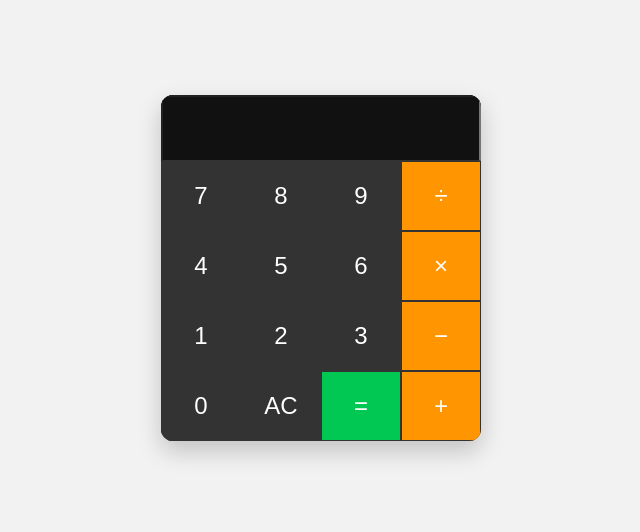
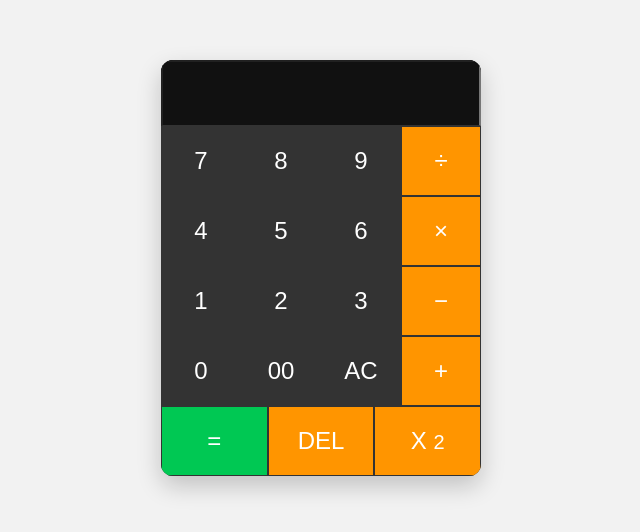
Before and after one commit to Syed-Zain-bukhari/calculator-basic, a plain HTML site: page index.html in a window 1280 px wide. Shown: the part 132-664 px from the top of the page, without its empty margins (319-959 px from the left). Drawn offline with Linux system fonts and the light colour scheme.

Commit message:
add new buttons

```diff
--- a/app.js
+++ b/app.js
@@ -15,3 +15,16 @@ function getResult() {
     result.value = eval(result.value);
   }
 }
+function getSquare() {
+  {
+    var result = document.getElementById("result");
+    result.value = result.value*result.value;
+  }
+}
+function toDelete() {
+  {
+    var result = document.getElementById("result");
+    var newResult = result.value.slice(0,-1);
+    result.value = newResult;
+  }
+}
--- a/index.html
+++ b/index.html
@@ -27,9 +27,17 @@
       <button class="operator" onclick="getinput('-')">−</button>
 
       <button class="btn" onclick="getinput('0')">0</button>
+      <button class="btn" onclick="getinput('00')">00</button>
       <button class="btn" onclick="clearResult()">AC</button>
+      <button class="operator" onclick="getinput('+')">+</button>
+
+
+
+    </div>
+    <div class="set">
       <button class="equals" onclick="getResult()">=</button>
-      <button class="operator" onclick="getinput('+')">+</button>
+    <button  class="operator" onclick="toDelete()">DEL</button>
+    <button class="operator" onclick="getSquare('')">X <small>2</small></button>
     </div>
   </div>
 </body>
--- a/style.css
+++ b/style.css
@@ -66,3 +66,7 @@ button:hover {
 .equals:hover {
   background: #00b44c;
 }
+.set{
+  display: grid;
+  grid-template-columns: repeat(3,1fr);
+}
```
